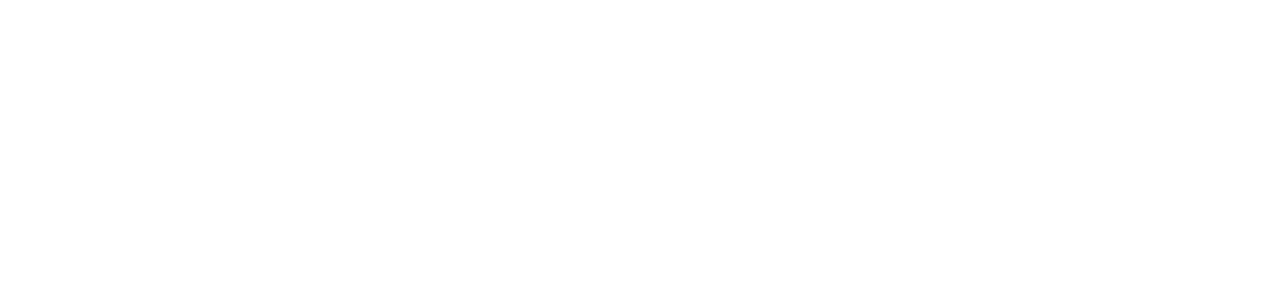
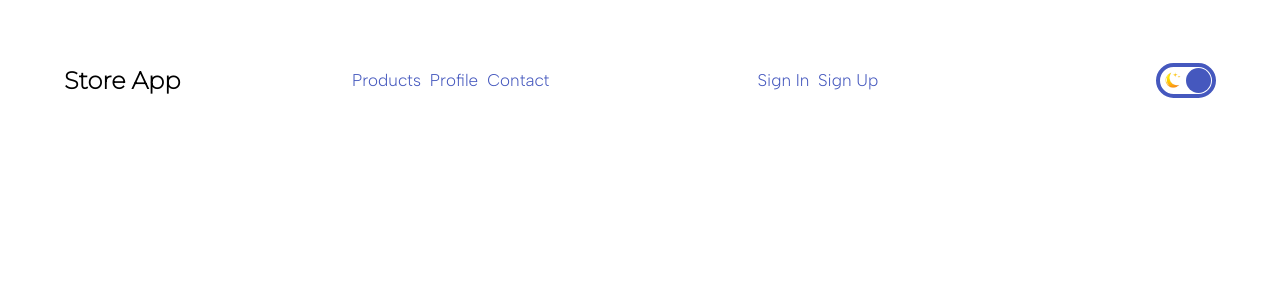
Before and after one commit to Fredvel123/store_app, a React (Create React App) app in the folder client/: page / in a window 1280 px wide. Before the commit this address had no page. Shown: the top 300 px of the page. Built offline with nearby package versions, Linux system fonts and the light colour scheme.

Commit message:
Adding header in main page

```diff
--- a/client/src/App.jsx
+++ b/client/src/App.jsx
@@ -9,6 +9,7 @@
 import SignIn from './components/SignIn';
 import Home from './components/Home';
 import DeniedHome from './components/DeniedPage';
+import MainPage from './components/MainPage';
 
 export default function App() {
 	const theme = useSelector((state) => state.theme.value);
@@ -21,6 +22,7 @@
 		if (data !== null) {
 			dispatch(setTheme(data));
 		}
+		document.title = 'Store App';
 		// eslint-disable-next-line
 	}, []);
 	useEffect(() => {
@@ -42,6 +44,7 @@
 	return (
 		<BrowserRouter>
 			<Routes>
+				<Route path="/" element={<MainPage />} />
 				<Route path="/signup" element={<Signup />} />
 				<Route path="/signin" element={<SignIn />} />
 				<Route
--- a/client/src/components/Home/index.jsx
+++ b/client/src/components/Home/index.jsx
@@ -1,31 +1,37 @@
-import React, { useEffect } from 'react';
-import { useState } from 'react';
+import React, { useState, useEffect } from 'react';
+// end points
 import { userRole } from '../../configs/endpoints';
-import { useSelector } from 'react-redux';
+// redux
+import { useDispatch, useSelector } from 'react-redux';
+import { setAuth } from '../../redux/slices/auth';
 
 function Home() {
 	const auth = useSelector((state) => state.auth.value);
-
-	const [users, setUsers] = useState('');
+	const dispatch = useDispatch();
+	const [role, setRole] = useState('');
 	const getUserRole = async () => {
-		const role = await fetch(userRole, {
+		const user = await fetch(userRole, {
 			method: 'GET',
 			headers: {
 				token: auth.token,
 			},
 		});
-		const res = await role.json();
-		setUsers(res);
+		const res = await user.json();
+		setRole(res);
 	};
 	useEffect(() => {
 		document.title = 'Home';
 		getUserRole();
 	}, []);
 
+	// const removeToken = () => {
+	// 	dispatch(setAuth({ auth: false, token: '' }));
+	// };
+
 	return (
 		<div>
-			{/* <h2>{users}</h2> */}
-			<button onClick={() => console.log(users)}>info</button>
+			{role.admin ? <h2>role: admin</h2> : <h2>roleL user</h2>}
+			{/* <button onClick={removeToken}>delete token</button> */}
 		</div>
 	);
 }
--- /dev/null
+++ b/client/src/components/MainPage/Header.jsx
@@ -0,0 +1,42 @@
+import { useState } from 'react';
+// react router
+import { Link } from 'react-router-dom';
+// styled components
+import { ClouseIcon, HeaderStyled, NavBarIcon } from '../../styles/home/header';
+// themes and fonts
+import { darkTheme, lightTheme } from '../../styles/tools';
+// components
+import ThemeButton from '../_ThemeButton';
+
+function Header({ theme }) {
+  const [navBar, setnavBar] = useState(false);
+  // open and close navbar
+  const handlerNavBar = () => {
+    setnavBar(!navBar);
+  };
+
+  return (
+    <HeaderStyled color={theme ? lightTheme : darkTheme} state={navBar}>
+      <div className="title">
+        <h2>Store App</h2>
+      </div>
+      <NavBarIcon onClick={handlerNavBar} />
+      <div className="nav">
+        <ClouseIcon onClick={handlerNavBar} />
+        <li>
+          {/* <Link to="home">Home</Link> */}
+          <Link to="products">Products</Link>
+          <Link to="profile">Profile</Link>
+          <Link to="contact">Contact</Link>
+        </li>
+        <div className="register">
+          <Link to="/signin">Sign In</Link>
+          <Link to="/signup">Sign Up</Link>
+        </div>
+        <ThemeButton />
+      </div>
+    </HeaderStyled>
+  );
+}
+
+export default Header;
--- /dev/null
+++ b/client/src/components/MainPage/index.jsx
@@ -0,0 +1,16 @@
+// components
+import Header from './Header.jsx';
+// redux
+import { useSelector } from 'react-redux';
+
+function MainPage() {
+  const stateTheme = useSelector((state) => state.theme.value);
+  return (
+    <div>
+      {/* <Header theme={stateTheme} /> */}
+      <Header theme={stateTheme} />
+    </div>
+  );
+}
+
+export default MainPage;
--- /dev/null
+++ b/client/src/styles/home/header.jsx
@@ -0,0 +1,109 @@
+import styled from 'styled-components';
+// fonts
+import { fonts } from '../tools';
+import { CloseOutlined, AlignRightOutlined } from '@ant-design/icons';
+
+export const HeaderStyled = styled.div`
+	background: ${({ color }) => color.secondary};
+	color: ${({ color }) => color.titles};
+	/* height: ${({ state }) => (state ? '20vh' : '100vh')}; */
+	height: 20vh;
+	width: 100%;
+	padding: 0 5%;
+	display: grid;
+	align-items: center;
+	grid-template-columns: 25% 75%;
+	.title {
+		h2 {
+			font-family: ${fonts.title};
+		}
+	}
+	.nav {
+		display: flex;
+		align-items: center;
+		justify-content: space-between;
+		li {
+		}
+		.register {
+			width: 20%;
+		}
+	}
+	a {
+		color: ${({ color }) => color.third};
+		font-family: ${fonts.text};
+		font-size: 17px;
+		margin-right: 5%;
+		&:hover {
+			color: ${({ color }) => color.titles};
+		}
+	}
+	@media screen and (max-width: 875px) {
+		height: 10vh;
+		grid: 20% 80%;
+		a {
+			margin-right: 3%;
+		}
+		.nav {
+			li {
+				margin-right: 10%;
+			}
+			.register {
+				width: 50%;
+			}
+		}
+	}
+	@media screen and (max-width: 700px) {
+		display: flex;
+		justify-content: space-between;
+		position: relative;
+		.nav {
+			background: ${({ color }) => color.secondary};
+			position: absolute;
+			left: 0;
+			top: 0;
+			height: 100vh;
+			width: 100%;
+			flex-direction: column;
+			align-items: center;
+			justify-content: space-evenly;
+			transform: ${({ state }) => (state ? '' : 'translateX(-105%)')};
+			transition: ease-in-out 0.3s;
+			a {
+				margin-bottom: 10px;
+				font-size: 20px;
+			}
+			li {
+				width: 100%;
+				margin-right: 0;
+				display: flex;
+				flex-direction: column;
+				justify-content: center;
+				align-items: center;
+			}
+			.register {
+				display: flex;
+				flex-direction: column;
+				align-items: center;
+				width: 100%;
+			}
+		}
+	}
+`;
+
+export const ClouseIcon = styled(CloseOutlined)`
+	display: none;
+	font-size: 25px;
+	@media screen and (max-width: 700px) {
+		display: block;
+		position: fixed;
+		top: 8%;
+		right: 10%;
+	}
+`;
+export const NavBarIcon = styled(AlignRightOutlined)`
+	display: none;
+	font-size: 25px;
+	@media screen and (max-width: 700px) {
+		display: block;
+	}
+`;
--- a/client/src/styles/tools.jsx
+++ b/client/src/styles/tools.jsx
@@ -3,7 +3,7 @@
 	secondary: '#171C2C',
 	third: '#6DE0CC',
 	info: '#13DAB2',
-	hover: '#1557FE',
+	hover: '#EF4F4C',
 	titles: '#FFFFFF',
 	texts: '#898B92',
 	button: '#EF4F4C',
@@ -16,7 +16,7 @@
 	secondary: '#FFFFFF',
 	third: '#4558BE',
 	info: '#0830c4',
-	hover: '#EF4F4C',
+	hover: '#1557FE',
 	titles: '#000000',
 	texts: '#212529',
 	button: '#03A9F4',
```
Also changed, not shown: client/src/assets/shop.svg (added), 1 other file (tests, documents, lock files or other folders).
